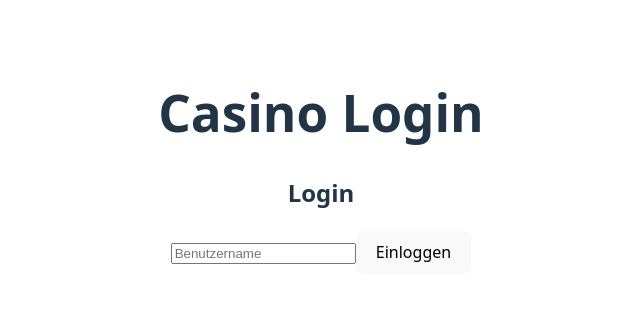
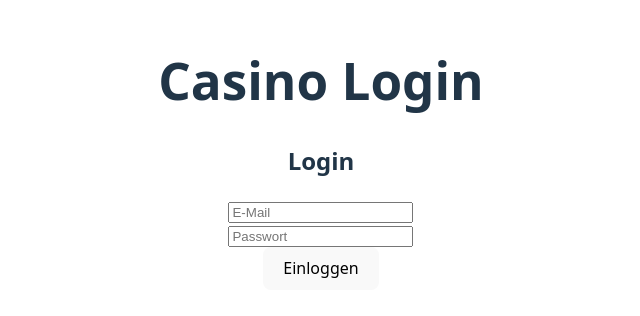
Before and after one commit to Monsterelch0/Projekt-Web-Entwicklung, a React (Vite) app in the folder frontend/: page / in a window 1280 px wide. Shown: the part 238-554 px from the top of the page, without its empty margins (319-959 px from the left). Built offline with nearby package versions, Linux system fonts and the light colour scheme.

Commit message:
Continued Work on Login

```diff
--- /dev/null
+++ b/frontend/src/commands/LoginCommand.ts
@@ -0,0 +1,33 @@
+// src/commands/LoginCommand.ts
+export class LoginCommand {
+  constructor(private email: string, private password: string) {}
+
+  async execute() {
+    //  Validate input
+    const dataToSend = JSON.stringify({
+      email: this.email,
+      password: this.password,
+    });
+
+    // Send data to the server
+    console.log('Sende folgende Daten an den Server:', dataToSend);
+
+    const response = await fetch('http://localhost:3000/api/login', {
+      method: 'POST',
+      headers: { 'Content-Type': 'application/json' },
+      body: dataToSend,
+    });
+
+    if (!response.ok) {
+      throw new Error('Login fehlgeschlagen');
+    }
+
+    const responseData = await response.json();
+
+    // Answer from Server
+    console.log('Empfangene JSON-Antwort vom Server:', responseData);
+
+
+    return responseData;
+  }
+}
--- a/frontend/src/components/login.tsx
+++ b/frontend/src/components/login.tsx
@@ -1,23 +1,42 @@
-// src/Login.tsx
+// src/components/Login.tsx
 import { useState } from 'react';
+import { LoginCommand } from '../commands/LoginCommand';
 
 export default function Login() {
-  const [username, setUsername] = useState("");
+  const [email, setEmail] = useState('');
+  const [password, setPassword] = useState('');
+  const [message, setMessage] = useState('');
 
-  const handleLogin = () => {
-    alert(`Angemeldet als ${username}`);
+  const handleLogin = async () => {
+    const login = new LoginCommand(email, password);
+    try {
+      const result = await login.execute();
+      setMessage(`Welcome Back, ${result.username}!`);
+      // Optional: User-Context setzen
+    } catch (err: any) {
+      setMessage(err.message);
+    }
   };
 
   return (
     <div>
       <h2>Login</h2>
       <input
-        type="text"
-        placeholder="Benutzername"
-        value={username}
-        onChange={(e) => setUsername(e.target.value)}
+        type="email"
+        placeholder="E-Mail"
+        value={email}
+        onChange={(e) => setEmail(e.target.value)}
       />
+      <br />
+      <input
+        type="password"
+        placeholder="Passwort"
+        value={password}
+        onChange={(e) => setPassword(e.target.value)}
+      />
+      <br />
       <button onClick={handleLogin}>Einloggen</button>
+      <p>{message}</p>
     </div>
   );
 }
```
